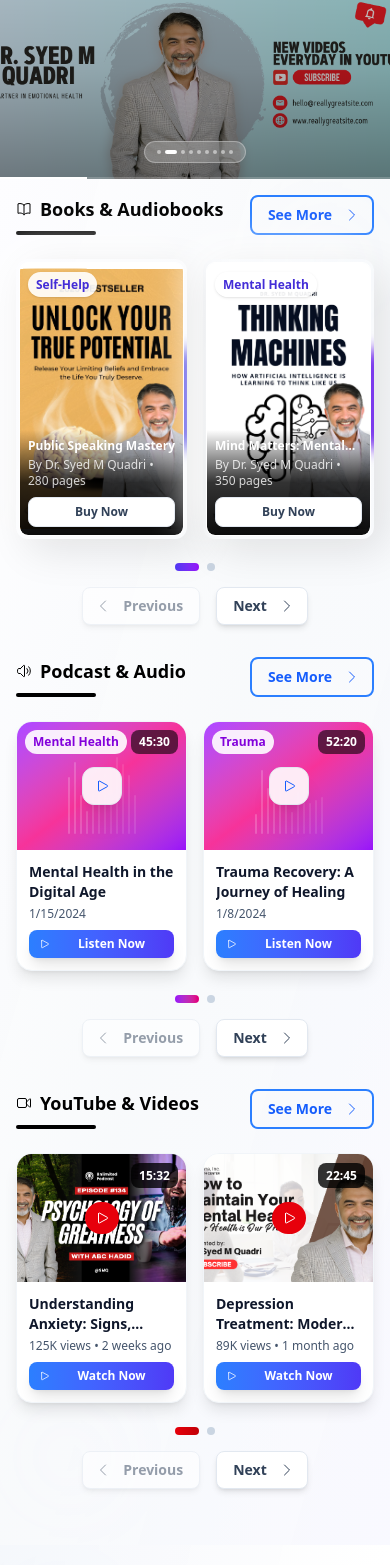
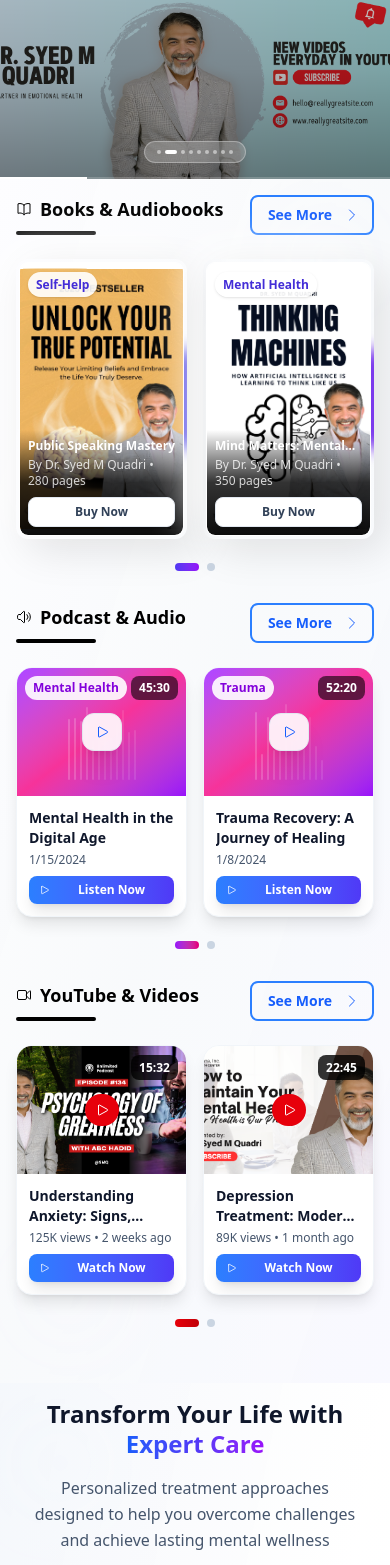
Before and after one commit to ajmal-stack/Dr-Sayyad-M-Quadri, a Next.js app in the folder client/: page / in a window 390 px wide. Shown: the part 121-1686 px from the top of the page. Built offline with nearby package versions, Linux system fonts and the light colour scheme.

Commit message:
mobile media queari

```diff
--- a/client/src/components/ui/media/MediaContentMobile.tsx
+++ b/client/src/components/ui/media/MediaContentMobile.tsx
@@ -1,14 +1,15 @@
 'use client';
 
-import { useState, useEffect } from 'react';
+import { useState, useEffect, useRef, useCallback } from 'react';
 import {
   BookOpenIcon,
   VideoCameraIcon,
   SpeakerWaveIcon,
   PlayIcon,
   PauseIcon,
-  ChevronLeftIcon,
   ChevronRightIcon,
+  HandRaisedIcon,
+  ArrowRightIcon,
 } from '@heroicons/react/24/outline';
 import { Button } from '../primitives/Button';
 import Image from 'next/image';
@@ -174,8 +175,19 @@ export default function MediaContentMobile() {
   const [currentPodcastPage, setCurrentPodcastPage] = useState(0);
   const [playingAudio, setPlayingAudio] = useState<number | null>(null);
   const [isLoading, setIsLoading] = useState(true);
+  const [showSwipeHint, setShowSwipeHint] = useState(true);
+  const [hasInteracted, setHasInteracted] = useState(false);
 
   const itemsPerPage = 2; // 2 cards per page for mobile
+
+  // Refs for swipe containers
+  const booksContainerRef = useRef<HTMLDivElement>(null);
+  const videosContainerRef = useRef<HTMLDivElement>(null);
+  const podcastsContainerRef = useRef<HTMLDivElement>(null);
+
+  // Touch handling state
+  const [touchStart, setTouchStart] = useState<{ x: number; y: number } | null>(null);
+  const [touchEnd, setTouchEnd] = useState<{ x: number; y: number } | null>(null);
 
   useEffect(() => {
     // Inject blob animation styles
@@ -214,36 +226,94 @@ export default function MediaContentMobile() {
   const getVideosTotalPages = () => Math.ceil(youtubeVideos.length / itemsPerPage);
   const getPodcastTotalPages = () => Math.ceil(podcastEpisodes.length / itemsPerPage);
 
-  const handleBooksPrevPage = () => {
-    setCurrentBookPage((prev) => Math.max(0, prev - 1));
-  };
+  // Swipe handling functions
+  const minSwipeDistance = 50;
 
-  const handleBooksNextPage = () => {
-    const totalPages = getBooksTotalPages();
-    setCurrentBookPage((prev) => Math.min(totalPages - 1, prev + 1));
-  };
+  const onTouchStart = useCallback((e: React.TouchEvent) => {
+    setTouchEnd(null);
+    setTouchStart({
+      x: e.targetTouches[0].clientX,
+      y: e.targetTouches[0].clientY,
+    });
+  }, []);
 
-  const handleVideosPrevPage = () => {
-    setCurrentVideoPage((prev) => Math.max(0, prev - 1));
-  };
+  const onTouchMove = useCallback((e: React.TouchEvent) => {
+    setTouchEnd({
+      x: e.targetTouches[0].clientX,
+      y: e.targetTouches[0].clientY,
+    });
+  }, []);
 
-  const handleVideosNextPage = () => {
-    const totalPages = getVideosTotalPages();
-    setCurrentVideoPage((prev) => Math.min(totalPages - 1, prev + 1));
-  };
+  const onTouchEnd = useCallback((sectionType: 'books' | 'videos' | 'podcasts') => {
+    if (!touchStart || !touchEnd) return;
 
-  const handlePodcastPrevPage = () => {
-    setCurrentPodcastPage((prev) => Math.max(0, prev - 1));
-  };
+    const distanceX = touchStart.x - touchEnd.x;
+    const distanceY = touchStart.y - touchEnd.y;
+    const isHorizontalSwipe = Math.abs(distanceX) > Math.abs(distanceY);
+    const isSwipe = Math.abs(distanceX) > minSwipeDistance;
 
-  const handlePodcastNextPage = () => {
-    const totalPages = getPodcastTotalPages();
-    setCurrentPodcastPage((prev) => Math.min(totalPages - 1, prev + 1));
-  };
+    if (isHorizontalSwipe && isSwipe) {
+      setHasInteracted(true);
+      setShowSwipeHint(false);
+
+      if (sectionType === 'books') {
+        const totalPages = getBooksTotalPages();
+        if (distanceX > 0 && currentBookPage < totalPages - 1) {
+          setCurrentBookPage(prev => prev + 1);
+        } else if (distanceX < 0 && currentBookPage > 0) {
+          setCurrentBookPage(prev => prev - 1);
+        }
+      } else if (sectionType === 'videos') {
+        const totalPages = getVideosTotalPages();
+        if (distanceX > 0 && currentVideoPage < totalPages - 1) {
+          setCurrentVideoPage(prev => prev + 1);
+        } else if (distanceX < 0 && currentVideoPage > 0) {
+          setCurrentVideoPage(prev => prev - 1);
+        }
+      } else if (sectionType === 'podcasts') {
+        const totalPages = getPodcastTotalPages();
+        if (distanceX > 0 && currentPodcastPage < totalPages - 1) {
+          setCurrentPodcastPage(prev => prev + 1);
+        } else if (distanceX < 0 && currentPodcastPage > 0) {
+          setCurrentPodcastPage(prev => prev - 1);
+        }
+      }
+    }
+  }, [touchStart, touchEnd, currentBookPage, currentVideoPage, currentPodcastPage]);
+
+  // Hide swipe hint after some time
+  useEffect(() => {
+    const timer = setTimeout(() => {
+      if (!hasInteracted) {
+        setShowSwipeHint(false);
+      }
+    }, 5000); // Hide after 5 seconds if no interaction
+
+    return () => clearTimeout(timer);
+  }, [hasInteracted]);
 
   const toggleAudioPlay = (episodeId: number) => {
     setPlayingAudio(playingAudio === episodeId ? null : episodeId);
   };
+
+  // Swipe Hint Component
+  const SwipeHint = ({ show }: { show: boolean }) => (
+    <div
+      className={`fixed bottom-6 left-1/2 transform -translate-x-1/2 z-50 transition-all duration-500 ${
+        show ? 'opacity-100 translate-y-0' : 'opacity-0 translate-y-4 pointer-events-none'
+      }`}
+    >
+      <div className='bg-black/80 backdrop-blur-sm text-white px-4 py-3 rounded-2xl shadow-2xl flex items-center space-x-3 animate-pulse'>
+        <HandRaisedIcon className='w-5 h-5 text-blue-400' />
+        <span className='text-sm font-medium'>Swipe left or right for more</span>
+        <div className='flex space-x-1'>
+          <ArrowRightIcon className='w-4 h-4 text-blue-400 animate-bounce' style={{ animationDelay: '0s' }} />
+          <ArrowRightIcon className='w-4 h-4 text-blue-400 animate-bounce' style={{ animationDelay: '0.2s' }} />
+          <ArrowRightIcon className='w-4 h-4 text-blue-400 animate-bounce' style={{ animationDelay: '0.4s' }} />
+        </div>
+      </div>
+    </div>
+  );
 
   return (
     <section className='pt-4 pb-6 bg-gradient-to-br from-white via-slate-50 to-indigo-50/30 relative overflow-hidden'>
@@ -288,8 +358,14 @@ export default function MediaContentMobile() {
             </Button>
           </div>
 
-          {/* Books Grid - 2 columns */}
-          <div className='grid grid-cols-2 gap-4 mb-6'>
+          {/* Books Grid - 2 columns with swipe */}
+          <div
+            ref={booksContainerRef}
+            className='grid grid-cols-2 gap-4 mb-6 touch-pan-y'
+            onTouchStart={onTouchStart}
+            onTouchMove={onTouchMove}
+            onTouchEnd={() => onTouchEnd('books')}
+          >
             {getBooksPageItems().map((book, index) => (
               <div
                 key={book.id}
@@ -380,30 +456,6 @@ export default function MediaContentMobile() {
               ))}
             </div>
           )}
-
-          {/* Navigation Arrows */}
-          {getBooksTotalPages() > 1 && (
-            <div className='flex justify-center space-x-4'>
-              <Button
-                onClick={handleBooksPrevPage}
-                disabled={currentBookPage === 0}
-                variant="secondary"
-                size="sm"
-                leftIcon={<ChevronLeftIcon className='w-4 h-4' />}
-              >
-                Previous
-              </Button>
-              <Button
-                onClick={handleBooksNextPage}
-                disabled={currentBookPage === getBooksTotalPages() - 1}
-                variant="secondary"
-                size="sm"
-                rightIcon={<ChevronRightIcon className='w-4 h-4' />}
-              >
-                Next
-              </Button>
-            </div>
-          )}
         </div>
 
         {/* Podcast Section */}
@@ -427,8 +479,14 @@ export default function MediaContentMobile() {
             </Button>
           </div>
 
-          {/* Podcast Grid - 2 columns */}
-          <div className='grid grid-cols-2 gap-4 mb-6'>
+          {/* Podcast Grid - 2 columns with swipe */}
+          <div
+            ref={podcastsContainerRef}
+            className='grid grid-cols-2 gap-4 mb-6 touch-pan-y'
+            onTouchStart={onTouchStart}
+            onTouchMove={onTouchMove}
+            onTouchEnd={() => onTouchEnd('podcasts')}
+          >
             {getPodcastPageItems().map((episode, index) => (
               <div
                 key={episode.id}
@@ -525,30 +583,6 @@ export default function MediaContentMobile() {
               ))}
             </div>
           )}
-
-          {/* Navigation Arrows */}
-          {getPodcastTotalPages() > 1 && (
-            <div className='flex justify-center space-x-4'>
-              <Button
-                onClick={handlePodcastPrevPage}
-                disabled={currentPodcastPage === 0}
-                variant="secondary"
-                size="sm"
-                leftIcon={<ChevronLeftIcon className='w-4 h-4' />}
-              >
-                Previous
-              </Button>
-              <Button
-                onClick={handlePodcastNextPage}
-                disabled={currentPodcastPage === getPodcastTotalPages() - 1}
-                variant="secondary"
-                size="sm"
-                rightIcon={<ChevronRightIcon className='w-4 h-4' />}
-              >
-                Next
-              </Button>
-            </div>
-          )}
         </div>
 
         {/* YouTube Section */}
@@ -572,8 +606,14 @@ export default function MediaContentMobile() {
             </Button>
           </div>
 
-          {/* Videos Grid - 2 columns */}
-          <div className='grid grid-cols-2 gap-4 mb-6'>
+          {/* Videos Grid - 2 columns with swipe */}
+          <div
+            ref={videosContainerRef}
+            className='grid grid-cols-2 gap-4 mb-6 touch-pan-y'
+            onTouchStart={onTouchStart}
+            onTouchMove={onTouchMove}
+            onTouchEnd={() => onTouchEnd('videos')}
+          >
             {getVideosPageItems().map((video, index) => (
               <div
                 key={video.id}
@@ -642,32 +682,11 @@ export default function MediaContentMobile() {
               ))}
             </div>
           )}
-
-          {/* Navigation Arrows */}
-          {getVideosTotalPages() > 1 && (
-            <div className='flex justify-center space-x-4'>
-              <Button
-                onClick={handleVideosPrevPage}
-                disabled={currentVideoPage === 0}
-                variant="secondary"
-                size="sm"
-                leftIcon={<ChevronLeftIcon className='w-4 h-4' />}
-              >
-                Previous
-              </Button>
-              <Button
-                onClick={handleVideosNextPage}
-                disabled={currentVideoPage === getVideosTotalPages() - 1}
-                variant="secondary"
-                size="sm"
-                rightIcon={<ChevronRightIcon className='w-4 h-4' />}
-              >
-                Next
-              </Button>
-            </div>
-          )}
         </div>
       </div>
+
+      {/* Swipe Hint */}
+      <SwipeHint show={showSwipeHint && !isLoading} />
     </section>
   );
 }
```
